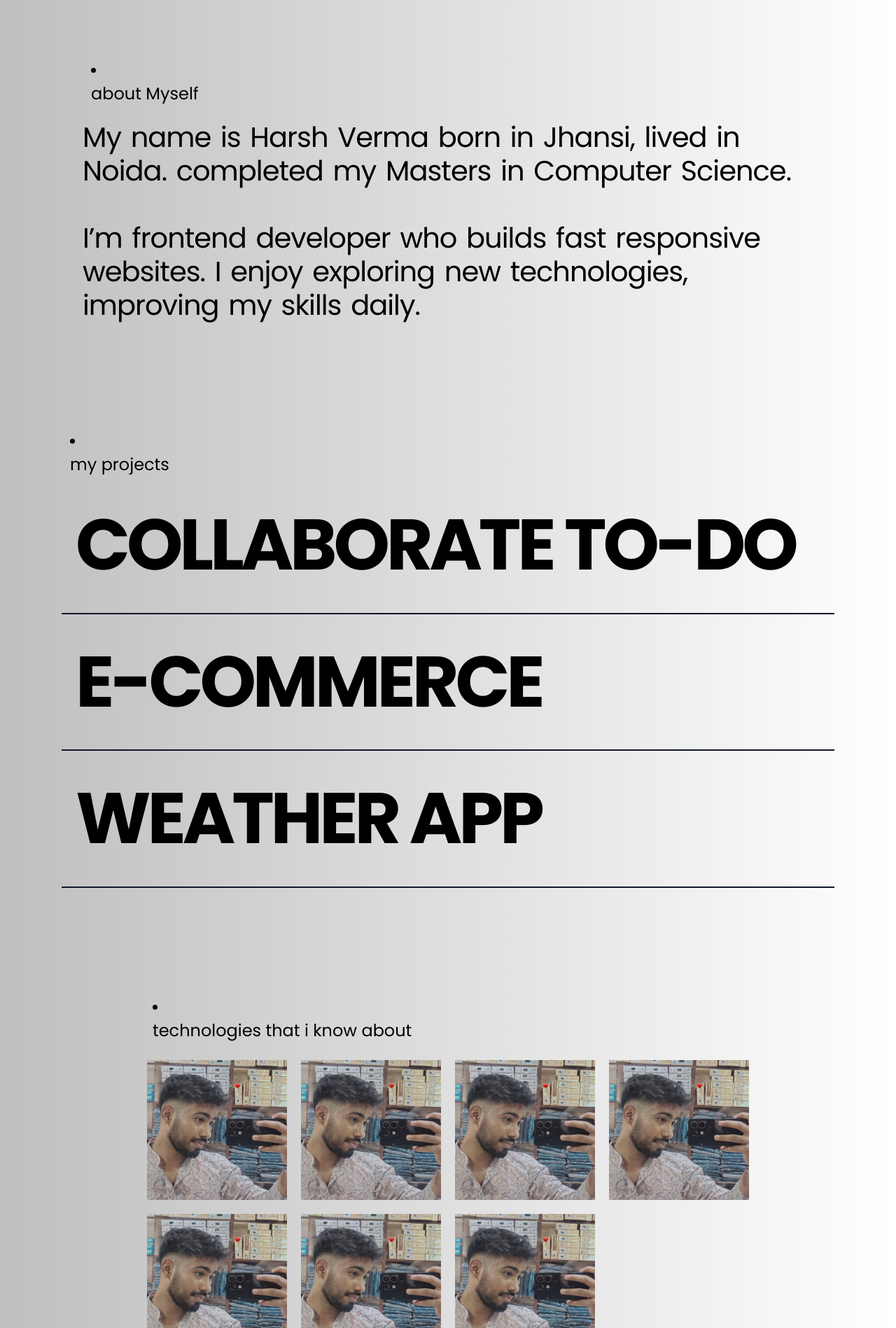
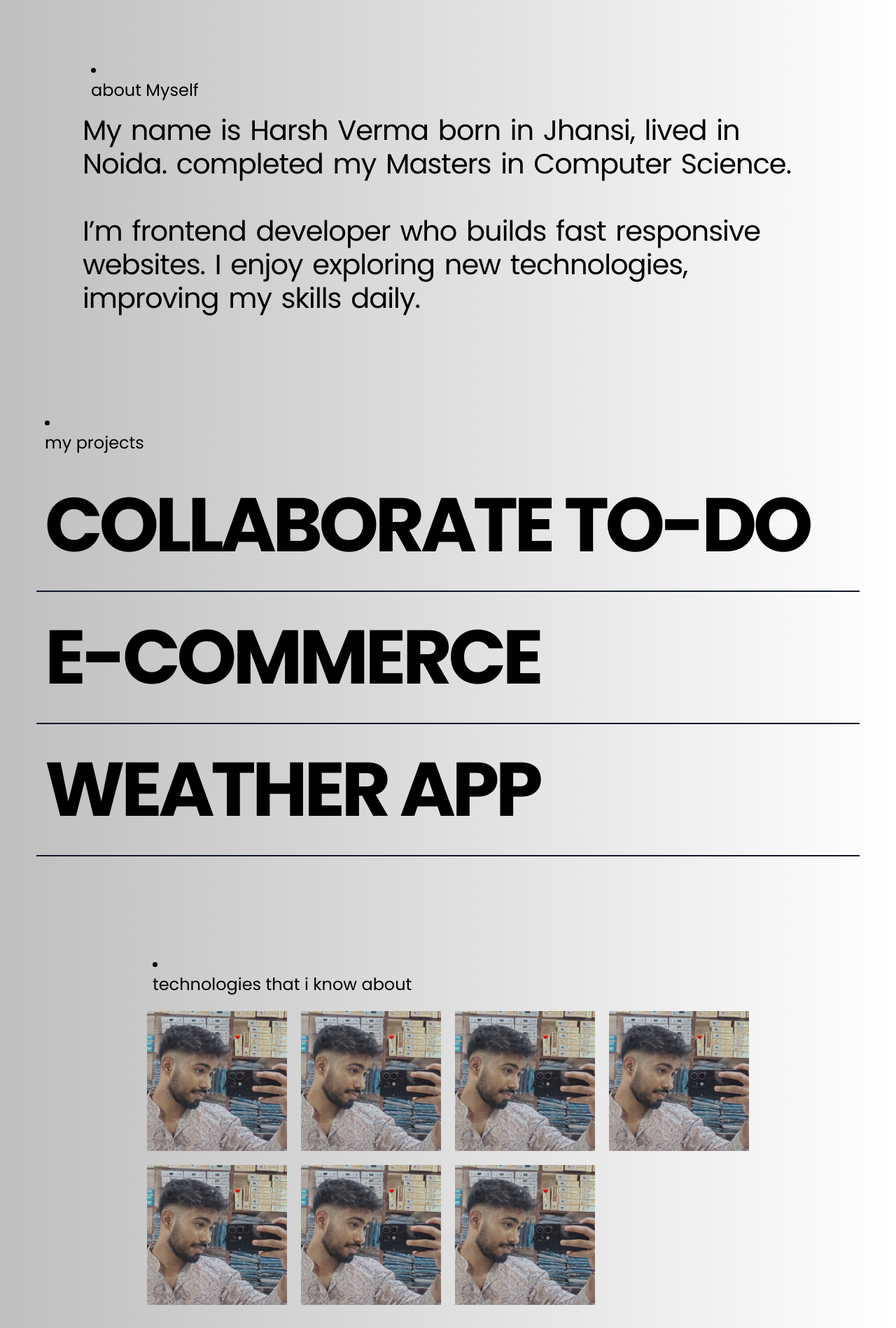
Before and after one commit to harshverma3206/harshportfolio, a React (Vite) app: page / in a window 1280 px wide. Shown: the part 762-2660 px from the top of the page at 70% size. Built offline with nearby package versions, Linux system fonts and the light colour scheme.

Commit message:
Responsive01 Done

```diff
--- a/src/Pages/Main/Mainpage.jsx
+++ b/src/Pages/Main/Mainpage.jsx
@@ -8,7 +8,7 @@ import Navigation from '../../Components/Navigation/Navigation'
 
 const Mainpage = () => {
   return (
-    <div className='bg-gradient-to-r from-[#bfbfbf] to-[#ffffff] p-5! sm:px-15! sm:py-10! flex flex-col gap-25!'>
+    <div className='bg-gradient-to-r from-[#bfbfbf] to-[#ffffff] p-5! lg:px-10! sm:py-10! flex flex-col gap-25!'>
       <Navigation />
       <Home />
       <About />
--- a/src/Pages/Main/Sections/About.jsx
+++ b/src/Pages/Main/Sections/About.jsx
@@ -2,7 +2,7 @@ import React from 'react'
 
 const About = () => {
   return (
-    <div className='p-7! max-w-[1100px] mx-auto!'>
+    <div className='p-7! max-w-275 mx-auto!'>
       <li className='text-[20px] ml-3!'><h2>about Myself</h2></li>
       <p className='mt-5!'>My name is Harsh Verma born in Jhansi, lived in Noida. completed my Masters in Computer Science.
         <br /> <br />
--- a/src/Pages/Main/Sections/Contact.jsx
+++ b/src/Pages/Main/Sections/Contact.jsx
@@ -12,7 +12,7 @@ const Contact = () => {
     {
       name: 'github',
       link: 'https://github.com/harshverma',
-      p: 'check out my code and contributions on github.',
+      p: 'building projects, exploring ideas, and thinking like a developer. check out my code and contributions on github.',
       img: './Image01.jpg'
     },
     {
@@ -30,16 +30,16 @@ const Contact = () => {
   ]
 
   return (
-    <div className='p-7! max-w-[1128px] mx-auto!'>
+    <div className='p-5! max-w-282 mx-auto!'>
       <li className='text-[20px] ml-3!'><h2>contact me</h2></li>
-      <div>
+      <div className='mt-10!'>
         {socialMedia.map((media, index) => (
-          <div key={index} className='flex flex-col md:flex-row md:justify-between mb-15! md:mb-25! gap-5 md:gap-25'>
+          <div key={index} className='flex flex-col md:flex-row md:justify-between mb-10! md:mb-25! gap-4 md:gap-20'>
             <div className=''>
               <h3>{media.name}</h3>
               <h4 className='-mt-1!'>{media.p}</h4>
             </div>
-            <img className='h-40 w-100 sm:h-60 md:h-70 lg:h-120 object-cover' src={media.img} alt={media.name} />
+            <img className='h-80 w-60 sm:h-100 sm:w-80 md:w-70 md:h-90 lg:h-130 lg:w-100 object-cover m-auto' src={media.img} alt={media.name} />
           </div>
         ))}
       </div>
--- a/src/Pages/Main/Sections/Home.jsx
+++ b/src/Pages/Main/Sections/Home.jsx
@@ -4,8 +4,8 @@ const Home = () => {
   return (
     <>
       <div className='flex items-center justify-center rounded-3xl] h-[85vh]'>
-        <div className='bg-[#a6a6a6] p-4! rounded-3xl mt-20! sm:mt-3! sm:w-[350px] w-[99%]'>
-          <img className='rounded-3xl sm:h-[320px] h-[70vw]' src="./Image01.jpg" alt="" />
+        <div className='bg-[#a6a6a6] p-4! rounded-3xl mt-20! sm:mt-3! sm:w-87.5 max-w-87.5'>
+          <img className='rounded-3xl sm:h-80 max-h-[99%]' src="./Image01.jpg" alt="" />
           <div className='flex flex-col gap-1 p-2! px-3!'>
             <div className='mt-1! flex justify-between'>
               <h2 className='' >Harsh Verma</h2>
--- a/src/Pages/Main/Sections/Projects.jsx
+++ b/src/Pages/Main/Sections/Projects.jsx
@@ -20,13 +20,13 @@ const Projects = () => {
     }
   ]
   return (
-    <div className='p-7!'>
-      <li className='text-[20px] ml-3!'><h2>my projects</h2></li>
-      <div className='flex flex-col'>
+    <div className='md:p-3!'>
+      <li className='text-[20px] ml-3!'><h2 >my projects</h2></li>
+      <div className='flex flex-col mt-2.5!'>
         {projectsData.map((project) => (
-          <div className='p-5! border-b-2 border-gray-900 cursor-pointer' key={project.name}>
+          <div className='md:p-3! border-b-2 border-gray-900 cursor-pointer' key={project.name}>
             <a className='' href={project.link} target="_blank" rel="noopener noreferrer">
-              <h3 className='uppercase tracking-tighter text-[8vw]!'>{project.name}</h3>
+              <h3 className='uppercase tracking-tighter text-[8.5vw]!'>{project.name}</h3>
             </a>
           </div>
         ))}
--- a/src/Pages/Main/Sections/Skills.jsx
+++ b/src/Pages/Main/Sections/Skills.jsx
@@ -13,12 +13,12 @@ const Skills = () => {
   ];
 
   return (
-    <div className='p-7! max-w-[1100px] m-auto!'>
+    <div className='p-7! max-w-275 m-auto!'>
       <li className='text-[20px] ml-3!'><h2>technologies that i know about</h2></li>
-      <div className='p-1! grid grid-cols-1 sm:grid-cols-2 lg:grid-cols-4 gap-5 mt-5!'>
+      <div className='p-1! grid grid-cols-2 lg:grid-cols-4 justify-items-center gap-5 mt-5!'>
         {Object.values(technologies).map((tech) => {
           return (
-            <div className='bg-amber-600 h-50 w-50 flex items-center justify-center' key={tech.name}>
+            <div className='h-25 w-25 sm:h-50 sm:w-50  flex items-center justify-center' key={tech.name}>
               <img className='h-full object-cover' src={tech.img} alt="" />
             </div>
           )
--- a/src/index.css
+++ b/src/index.css
@@ -23,6 +23,7 @@ h1 {
 
 h2 {
   font-size: clamp(18px, 6vw, 1.5rem);
+  line-height: 1.1;
 }
 
 h3 {
@@ -31,9 +32,9 @@ h3 {
 }
 
 h4 {
-  font-size: clamp(16px, 4vw, 1.1rem);
-  line-height: 1.3;
-  word-spacing: 2px;
+  font-size: clamp(10px, 3.7vw, 1.1rem);
+  line-height: 1.1;
+  word-spacing: 1px;
 }
 
 h5 {
```
